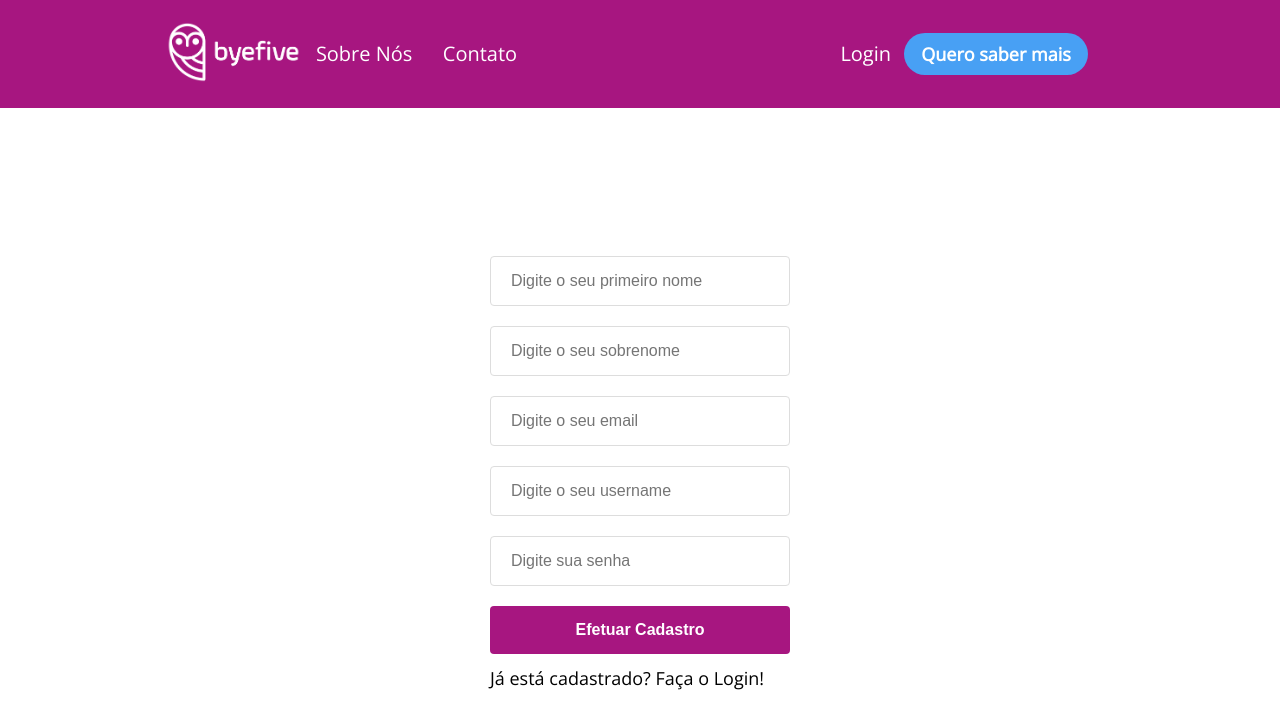
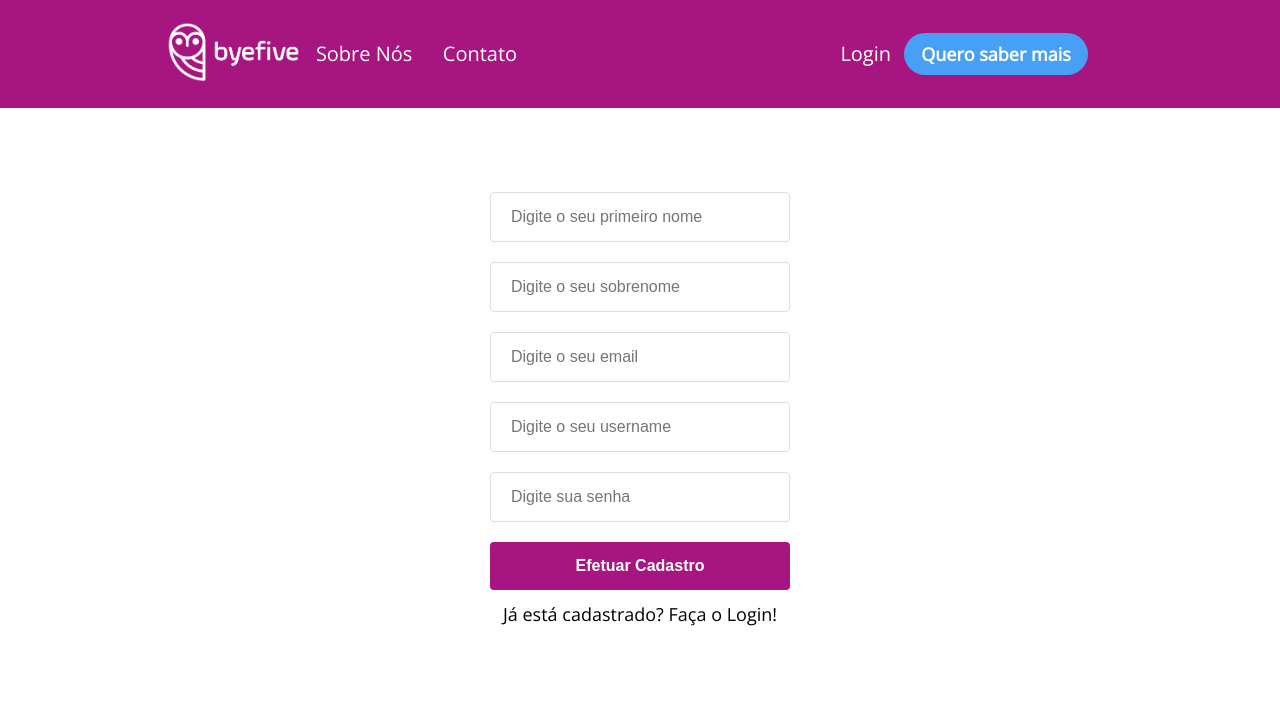
Before and after one commit to gabrielvrl/Byefive, a React (Create React App) app in the folder frontend/: page /signup in a window 1280 px wide. Shown: the top 728 px of the page. Built offline with nearby package versions, Linux system fonts and the light colour scheme.

Commit message:
style update

```diff
--- a/frontend/src/components/style.css
+++ b/frontend/src/components/style.css
@@ -8,7 +8,7 @@
     justify-content: center;
     align-items: center;
     flex-direction: column;
-    margin-top: 10%;
+    margin-top: 5%;
 }
 
 .container form {
@@ -49,6 +49,7 @@
     font-size: 18px;
     font-weight: 400;
     cursor: pointer;
+    align-self: center;
 }
 
 .container h1:hover {
```
